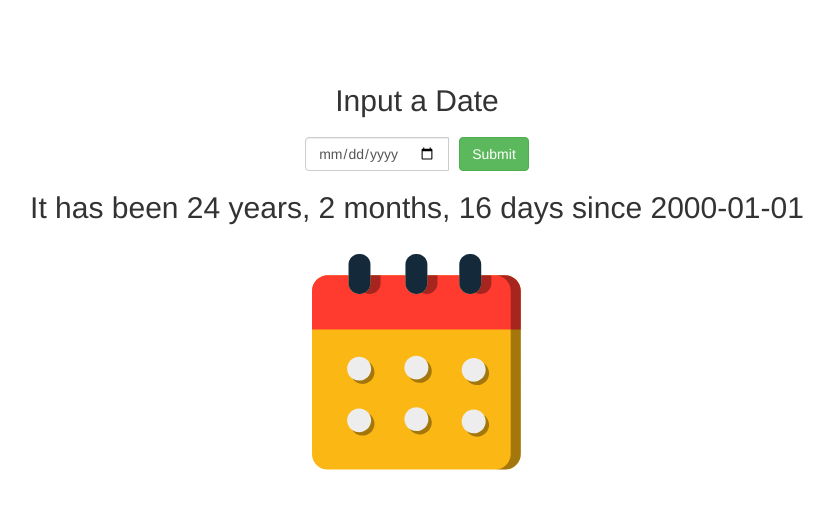
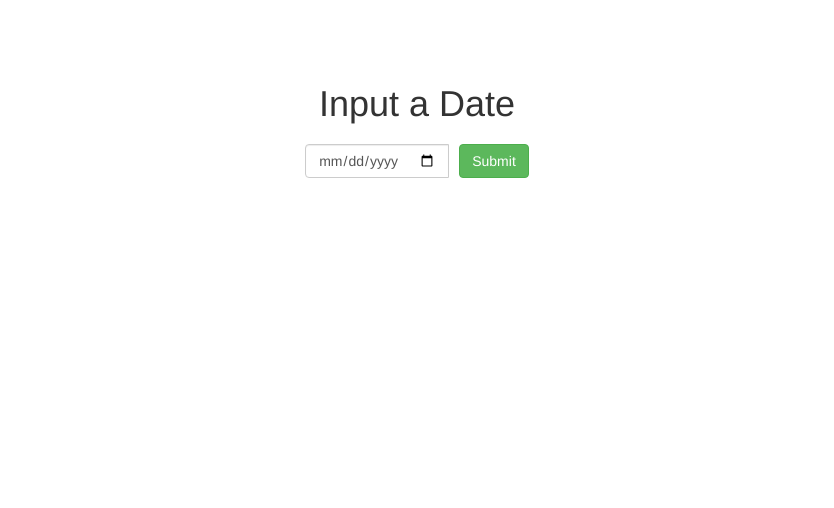
Before and after one commit to kazvee/time-tracker, a React (Create React App) app: page / in a window 1280 px wide. Shown: the top 508 px of the page, without its empty margins (223-1057 px from the left). Built offline with nearby package versions, Linux system fonts and the light colour scheme.

Commit message:
feat: add conditional rendering to Stats component

```diff
--- a/src/components/App.js
+++ b/src/components/App.js
@@ -9,12 +9,16 @@ class App extends Component {
     this.state = {
       newDate: '',
       date: '2000-01-01',
+      showStats: false,
     };
   }
 
   changeDate() {
     console.log(`⌚ ${this.state.newDate}`);
-    this.setState({ date: this.state.newDate });
+    this.setState({
+      date: this.state.newDate,
+      showStats: true,
+    });
   }
 
   render() {
@@ -22,7 +26,7 @@ class App extends Component {
       <div className='App'>
         <Form>
           <div className='input-container'>
-            <h2>Input a Date</h2>
+            <h1>Input a Date</h1>
             <div className='input-group'>
               <FormControl
                 type='date'
@@ -39,7 +43,7 @@ class App extends Component {
               </Button>
             </div>
           </div>
-          <Stats date={this.state.date} />
+          {this.state.showStats ? <Stats date={this.state.date} /> : null}
         </Form>
       </div>
     );
```
